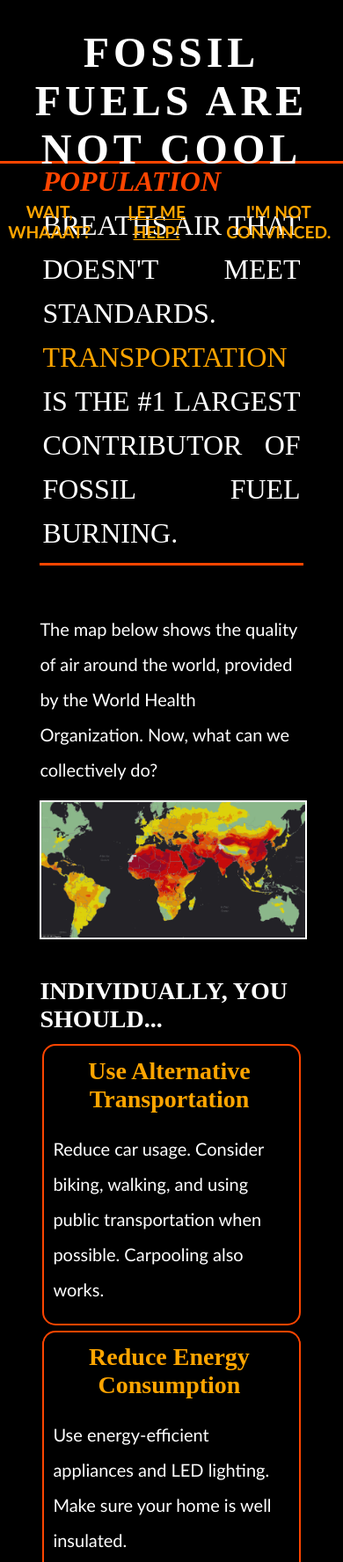
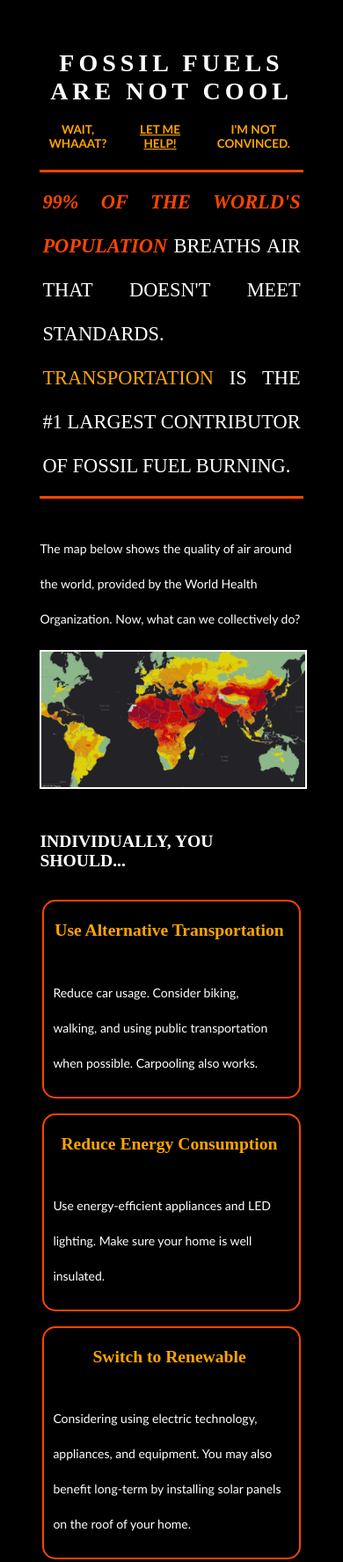
Before and after one commit to mwrcus/flexbox-issue-website, a plain HTML site: page help.html in a window 390 px wide. Shown: the top 1776 px of the page at 88% size. Drawn offline with Linux system fonts and the light colour scheme.

Commit message:
fixed mobile

```diff
--- a/style.css
+++ b/style.css
@@ -52,7 +52,7 @@
 	gap: 2%;
 }
 
-.personalTips{
+.personalTips, .personalTips2{
 	flex: calc(25% - 2 * 2%);
 	border: 2px solid orangered;
 	padding: 5px;
@@ -60,18 +60,6 @@
 	padding-right: 15px;
 	border-radius: 15px;
 	box-sizing: border-box;
-	margin: 1%;
-
-}
-
-.personalTips2{
-	flex: calc(25% - 2 * 2%);
-	border: 2px solid orangered;
-	padding: 5px;
-	padding-left: 10px;
-	padding-right: 15px;
-	border-radius: 15px;
-	box-sizing: content-box;
 	margin: 1%;
 
 }
@@ -160,7 +148,7 @@ img{
 .header {
 	background-color: black;
 	box-sizing: border-box;
-	height: 22%;
+	height: 23%;
 	width: 100%;
 	top: 0;
 	left: 0;
@@ -229,3 +217,40 @@ img{
 	font-weight: bold;
 	color: orangered;
 }
+
+@media (max-width: 490px){
+	body{
+		margin-top: 1vh;
+		font-size: 70%;
+	}
+
+	.header{
+		height: 250%;
+		position: static;
+		border: none;
+
+	}
+
+	.header h1{
+		font-size: 250%;
+	}
+
+	.personalTips,.personalTips2{
+		display: flex;
+		flex-direction: column;
+		margin-top: 1vh;
+		margin-bottom: 1vh;
+		flex: unset;
+	}
+	.content h2{
+		margin-bottom: 3vh;
+		margin-top: 2vh;
+	}
+	#wildfireImage, #vehiclesImage {
+		display: flex;
+		flex-direction: column;
+		flex-wrap: wrap;
+		flex: unset;
+/*		width: 100%;*/
+	}
+}
```
